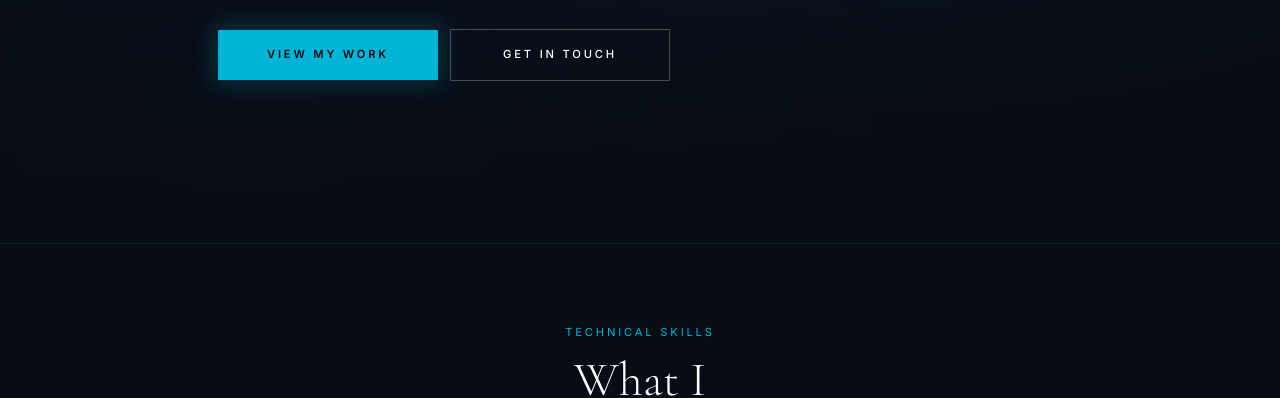
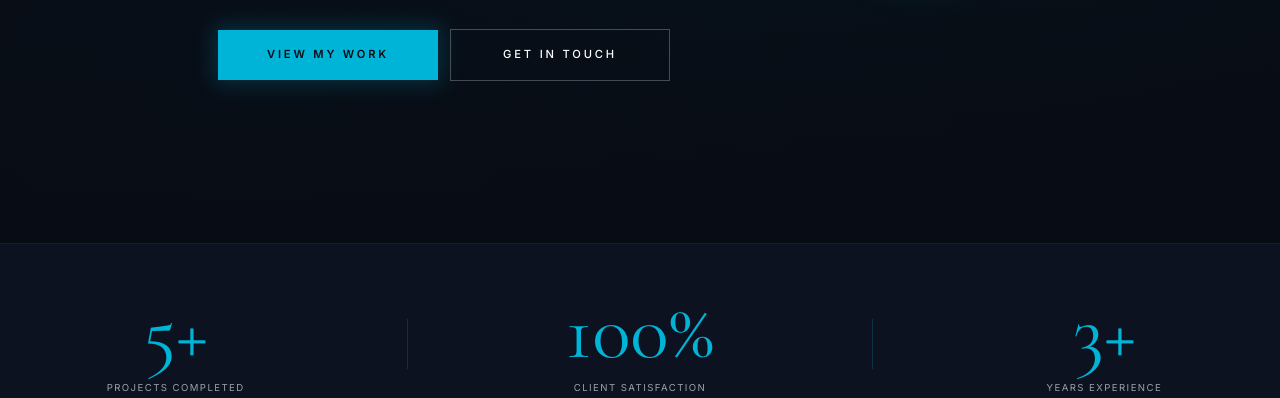
Before and after one commit to ezekielisrael1859/israelorokpo.github.io, a plain HTML site: page index.html in a window 1280 px wide. Shown: the part 557-955 px from the top of the page. Drawn offline with nearby package versions, Linux system fonts and the light colour scheme; a web font is replaced by a local one.

Commit message:
Add stats section

```diff
--- a/assets/css/main.css
+++ b/assets/css/main.css
@@ -881,3 +881,61 @@
     gap: 0;
   }
 }
+/* --- PORTO STATS --- */
+.porto-stats {
+  background: var(--color-surface);
+  padding: 3rem 1.5rem;
+  border-top: 1px solid rgba(0, 180, 216, 0.10);
+  border-bottom: 1px solid rgba(0, 180, 216, 0.10);
+}
+
+.porto-stats__inner {
+  display: flex;
+  align-items: center;
+  justify-content: center;
+  gap: 1.5rem;
+  max-width: 480px;
+  margin: 0 auto;
+}
+
+.porto-stat {
+  text-align: center;
+  flex: 1;
+}
+
+.porto-stat__num {
+  display: block;
+  font-family: var(--font-heading);
+  font-size: 3rem;
+  color: var(--color-teal);
+  line-height: 1;
+  margin-bottom: 0.5rem;
+}
+
+.porto-stat__label {
+  display: block;
+  font-family: var(--font-body);
+  font-size: 0.6rem;
+  color: var(--color-silver);
+  letter-spacing: 0.15em;
+  text-transform: uppercase;
+  opacity: 0.75;
+}
+
+.porto-stats__line {
+  width: 1px;
+  height: 50px;
+  background: rgba(0, 180, 216, 0.20);
+  flex-shrink: 0;
+}
+
+@media (min-width: 1024px) {
+  .porto-stats__inner {
+    max-width: 1200px;
+    gap: 6rem;
+  }
+
+  .porto-stat__num {
+    font-size: 5rem;
+  }
+}
--- a/index.html
+++ b/index.html
@@ -52,6 +52,25 @@
       <img src="assets/images/hero-photo.jpg" alt="Orokpo Israel" />
     </div>
   </section>
+  <!-- STATS -->
+<section class="porto-stats">
+  <div class="porto-stats__inner">
+    <div class="porto-stat">
+      <span class="porto-stat__num">5+</span>
+      <span class="porto-stat__label">Projects Completed</span>
+    </div>
+    <div class="porto-stats__line"></div>
+    <div class="porto-stat">
+      <span class="porto-stat__num">100%</span>
+      <span class="porto-stat__label">Client Satisfaction</span>
+    </div>
+    <div class="porto-stats__line"></div>
+    <div class="porto-stat">
+      <span class="porto-stat__num">3+</span>
+      <span class="porto-stat__label">Years Experience</span>
+    </div>
+  </div>
+</section>
 <!-- SKILLS -->
 <section class="skills">
   <div class="skills__inner">
```
